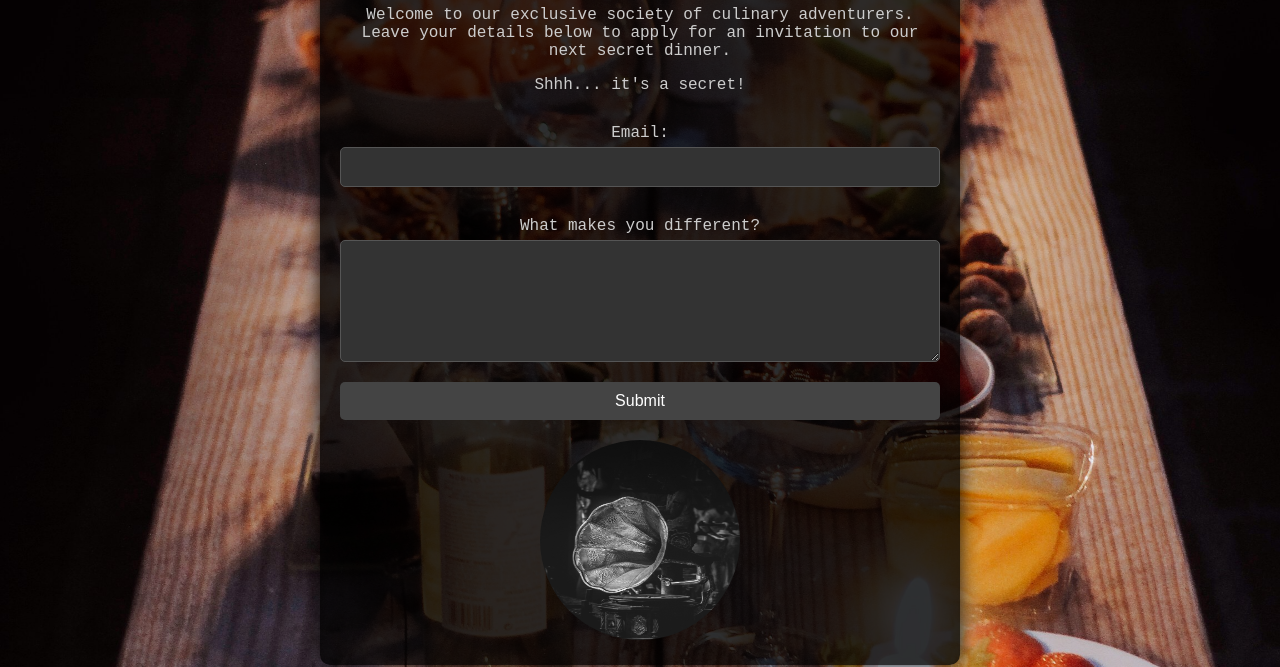
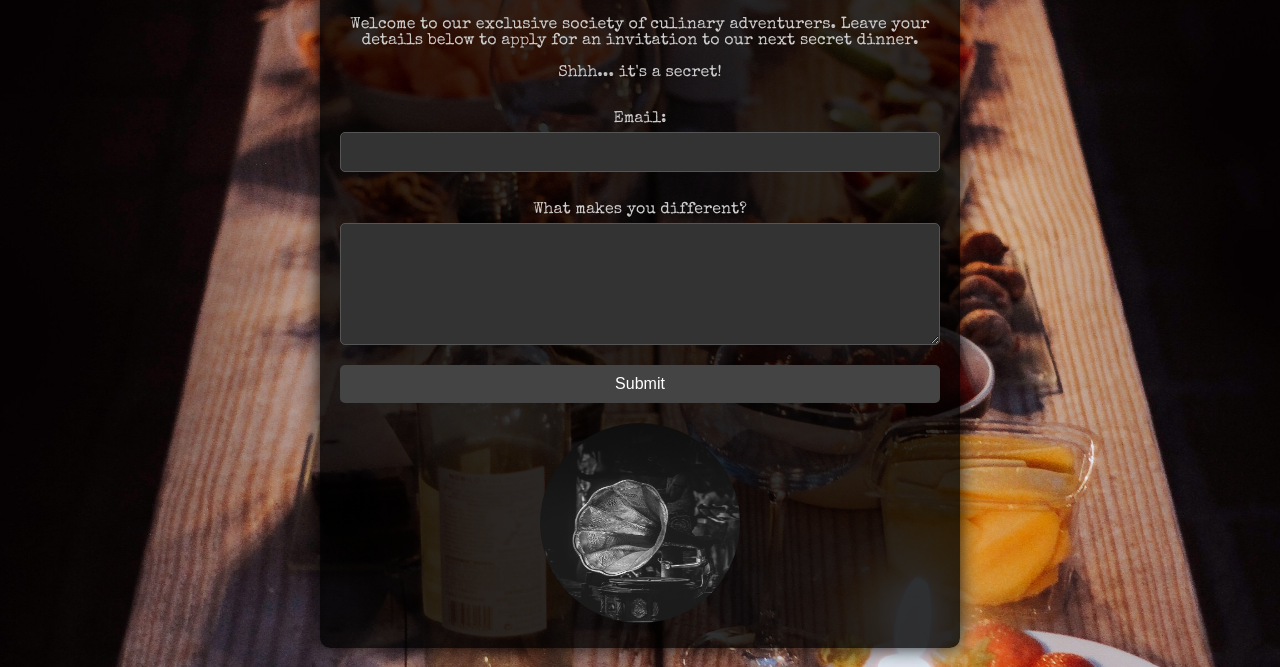
Before and after one commit to Royshell/dinner, a plain HTML site: page option-2/index.html in a window 1280 px wide. Shown: the part 133-800 px from the top of the page. Drawn offline with nearby package versions, Linux system fonts and the light colour scheme.

Commit message:
Added new fonts

```diff
--- a/option-2/index.html
+++ b/option-2/index.html
@@ -5,6 +5,9 @@
     <meta charset="UTF-8">
     <meta name="viewport" content="width=device-width, initial-scale=1.0">
     <title>Secret Dinners</title>
+    <link rel="preconnect" href="https://fonts.googleapis.com">
+    <link rel="preconnect" href="https://fonts.gstatic.com" crossorigin>
+    <link href="https://fonts.googleapis.com/css2?family=Special+Elite&display=swap" rel="stylesheet">
     <link rel="stylesheet" href="styles.css">
 </head>
 
--- a/option-2/styles.css
+++ b/option-2/styles.css
@@ -1,5 +1,7 @@
 body {
-    font-family: 'Courier New', Courier, monospace;
+    font-family: "Special Elite", system-ui;
+    font-weight: 400;
+    font-style: normal;
     background: url('./img/one.jpg') no-repeat center center fixed;
     background-size: cover;
     color: #ccc;
```
